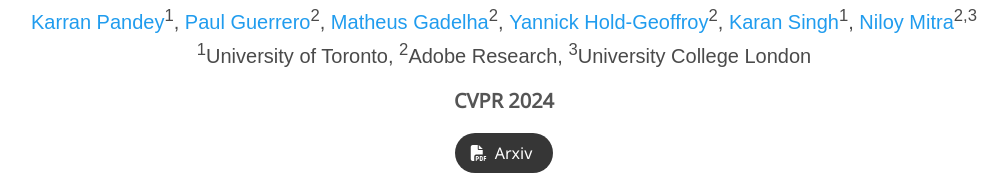
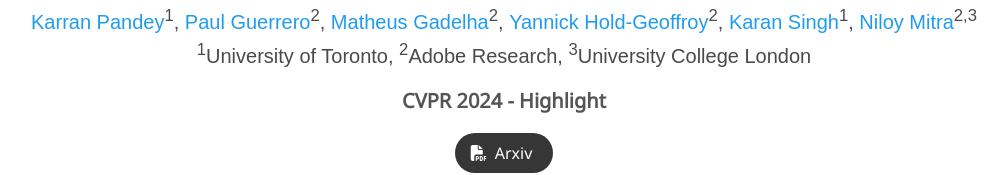
Before and after one commit to diffusionhandles/diffusionhandles.github.io, a plain HTML site: page index.html in a window 1280 px wide. Shown: the part 283-458 px from the top of the page, without its empty margins (136-1144 px from the left). Drawn offline with nearby package versions, Linux system fonts and the light colour scheme; some icons are missing; a web font is replaced by a local one.

Commit message:
update highlight

```diff
--- a/index.html
+++ b/index.html
@@ -126,7 +126,7 @@
           </div>
 
           <div class="is-size-5 publication-venue">
-          CVPR 2024
+          CVPR 2024 - Highlight
           </div>
 
          <div class="column has-text-centered">
```
